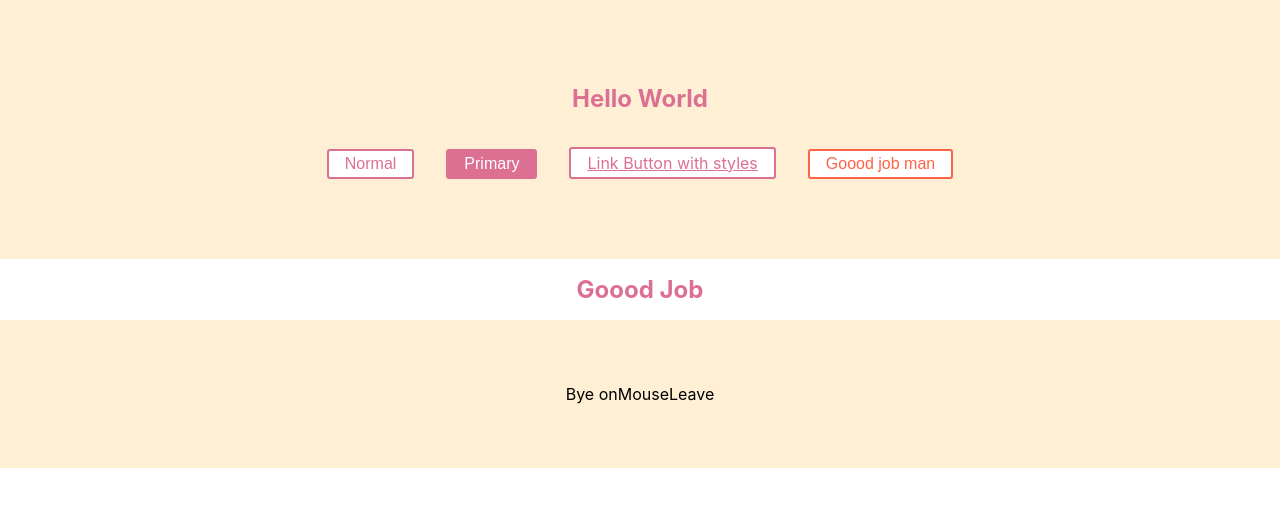
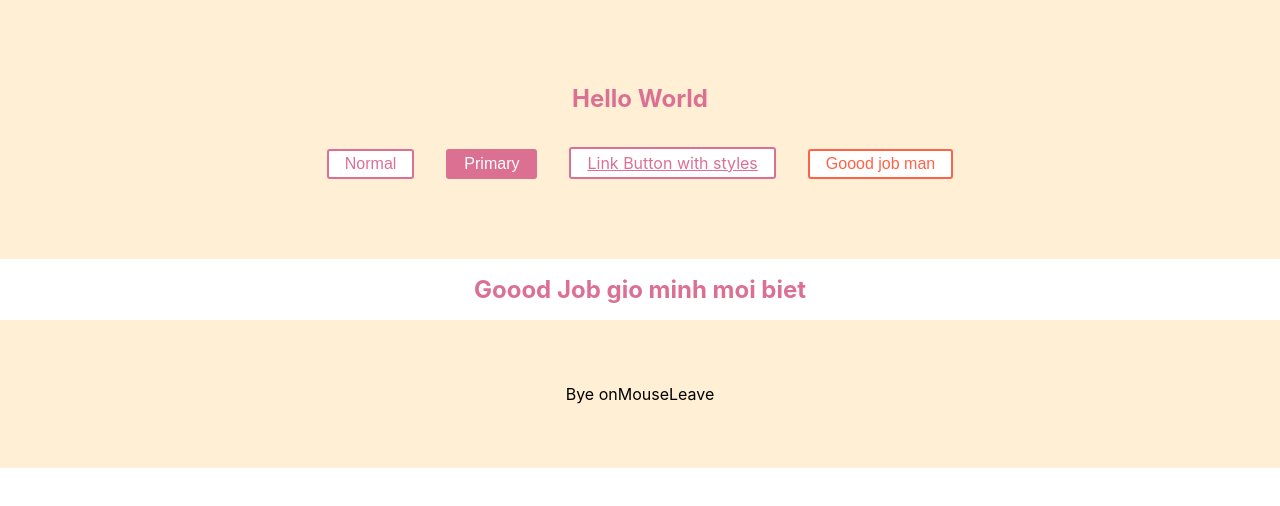
Before and after one commit to ledinhduckt22/GitWork, a React (Create React App) app in the folder my-app/: page / in a window 1280 px wide. Shown: the top 506 px of the page. Built offline with nearby package versions, Linux system fonts and the light colour scheme.

Commit message:
Thay doi text Title trong onHover.js

```diff
--- a/my-app/src/components/OnHover.js
+++ b/my-app/src/components/OnHover.js
@@ -37,7 +37,7 @@
         return (
             <div class="hoverMe">
             <Title onMouseEnter={() => this.setState({ bool: true })} onMouseLeave={() => this.setState({ bool: false })}>
-              Goood Job
+              Goood Job gio minh moi biet
             </Title>
             <Wrapper>
                 {
```
